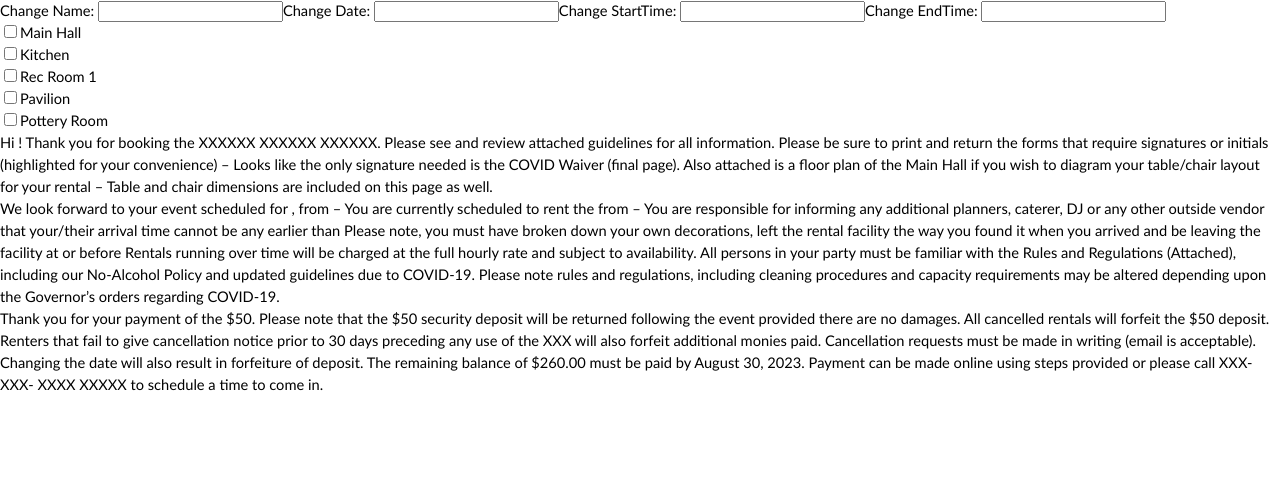
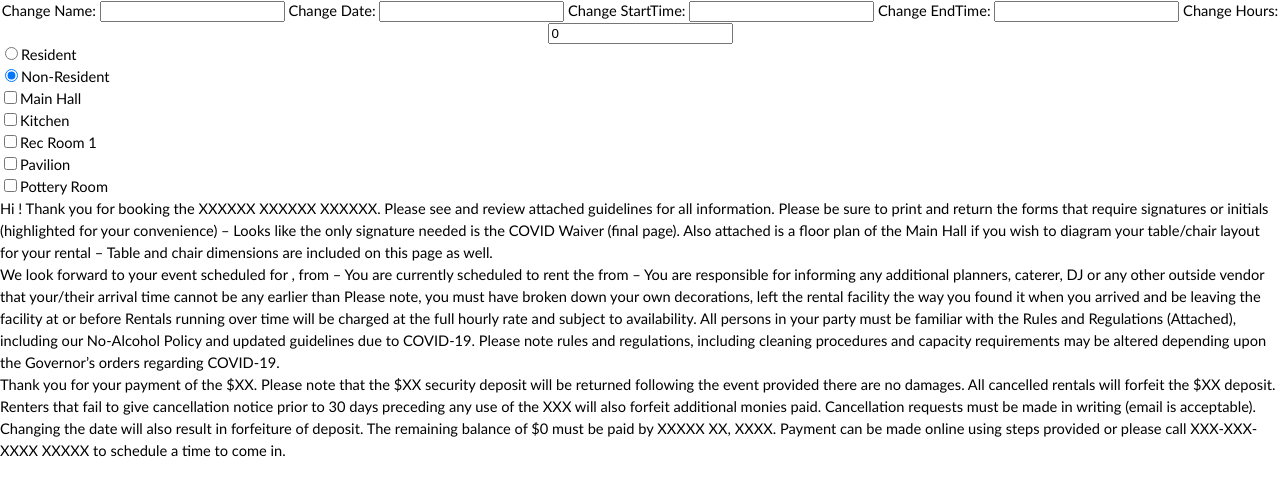
Before and after one commit to mlorang/Confirmation-Email, a React (Create React App) app: page / in a window 1280 px wide. Shown: the top 496 px of the page. Built offline with nearby package versions, Linux system fonts and the light colour scheme.

Commit message:
progress Jun 21

```diff
--- a/src/App.tsx
+++ b/src/App.tsx
@@ -1,6 +1,7 @@
 import React, { useState } from 'react';
 import BalanceDue from './components/BalanceDue';
 import ChangeEveryting from './components/ChangeEveryting';
+import ChangeRoom from './components/ChangeRoom';
 import DateTimeAndRoom from './components/DateTimeAndRoom';
 import Name from './components/Name';
 import './style.css';
@@ -12,15 +13,37 @@ function App(): JSX.Element {
   const [endTime, setEndTime] = useState<string>("");
   const [rooms, setRooms] = useState<string>("");
   const [balanceDue, setBalanceDue] = useState<string>("");
+  const [resident, setResident] = useState<string>("Non-Resident");
+  const [hours, setHours] = useState<number>(0);
+  const [price, setPrice] = useState<number>(0);
   const isResident = ["Resident","Non-Resident"];
 
   return (
     <div>
       <div className='body'>
-        <ChangeEveryting name={name} setName={setName} date={date} setDate={setDate} startTime={startTime} setStartTime={setStartTime} endTime={endTime} setEndTime={setEndTime} rooms={rooms} setRooms={setRooms} balanceDue={balanceDue} setBalanceDue={setBalanceDue}></ChangeEveryting>
-        <Name name={name}></Name>
-        <DateTimeAndRoom date={date} startTime={startTime}  endTime={endTime}  rooms={rooms} ></DateTimeAndRoom>
-        <BalanceDue></BalanceDue>
+        <ChangeEveryting
+          name={name} setName={setName}
+          date={date} setDate={setDate}
+          startTime={startTime} setStartTime={setStartTime}
+          endTime={endTime} setEndTime={setEndTime}
+          balanceDue={balanceDue} setBalanceDue={setBalanceDue}
+          isResident={isResident} resident={resident} setResident={setResident}
+          hours={hours} setHours={setHours}
+          price={price} setPrice={setPrice}></ChangeEveryting>
+
+          <ChangeRoom rooms={rooms} setRooms={setRooms}></ChangeRoom>
+        <Name
+          name={name}></Name>
+
+        <DateTimeAndRoom
+          date={date}
+          startTime={startTime}  endTime={endTime}
+          rooms={rooms}></DateTimeAndRoom>
+
+        <BalanceDue
+          resident={resident}
+          hours={hours}
+          price={price}></BalanceDue>
       </div>
     </div>
   );
--- a/src/components/BalanceDue.tsx
+++ b/src/components/BalanceDue.tsx
@@ -1,13 +1,20 @@
-import React from 'react'
 
-function BalanceDue(): JSX.Element {
+
+interface Options {
+  resident: string;
+  hours: number;
+  price: number;
+}
+
+function BalanceDue({resident, hours, price}: Options): JSX.Element {
+
   return (
-    <div>Thank you for your payment of the $50. Please note that the $50 security deposit will be returned
-    following the event provided there are no damages. All cancelled rentals will forfeit the $50 deposit.
+    <div>Thank you for your payment of the $XX. Please note that the $XX security deposit will be returned
+    following the event provided there are no damages. All cancelled rentals will forfeit the $XX deposit.
     Renters that fail to give cancellation notice prior to 30 days preceding any use of the XXX will also
     forfeit additional monies paid. Cancellation requests must be made in writing (email is acceptable).
-    Changing the date will also result in forfeiture of deposit.  The remaining balance of $260.00 must be
-    paid by August 30, 2023. Payment can be made online using steps provided or please call XXX-XXX-
+    Changing the date will also result in forfeiture of deposit.  The remaining balance of ${price} must be
+    paid by XXXXX XX, XXXX. Payment can be made online using steps provided or please call XXX-XXX-
     XXXX XXXXX to schedule a time to come in. </div>
   )
 }
--- a/src/components/ChangeEveryting.tsx
+++ b/src/components/ChangeEveryting.tsx
@@ -1,5 +1,4 @@
-import { stringify } from 'querystring';
-import React, { useState } from 'react'
+import React from 'react'
 import {Form} from "react-bootstrap";
 
 interface Everything {
@@ -11,28 +10,26 @@ interface Everything {
     setStartTime: (newString: string) => void;
     endTime: string;
     setEndTime: (newString: string) => void;
-    rooms: string;
-    setRooms: (newString: string) => void;
     balanceDue: string
     setBalanceDue: (newString: string) => void;
+    isResident: string[];
+    resident: string;
+    setResident: (newString: string) => void;
+    hours: number;
+    setHours: (newNumber: number) => void;
+    price: number;
+    setPrice: (newNumber: number) => void;
 }
 
-function ChangeEveryting({name , setName , date, setDate , startTime , setStartTime , endTime , setEndTime , rooms , setRooms , balanceDue , setBalanceDue}: Everything) {
-    const ROOMS = ["Main Hall", "Kitchen", "Rec Room 1 ", "Pavilion", "Pottery Room"];
-    const [checkedState, setCheckedState] = useState<boolean[]>([false,false,false,false,false]);
+function ChangeEveryting({name , setName ,
+    date, setDate , startTime ,
+    setStartTime , endTime ,
+    setEndTime , balanceDue , setBalanceDue ,
+    isResident, resident,
+    setResident, hours, setHours, price, setPrice}: Everything) {
+    const RESIDENTS = ["Resident","Non-Resident"];
 
-    function handleOnChange(position: number) {
-        const temp = !checkedState[position];
-        const tempChecked = checkedState;
-        tempChecked[position] = temp;
-        const updateCheckedState = tempChecked;
-        console.log(updateCheckedState);
-        setCheckedState(updateCheckedState);
-        let text: string[] = [];
 
-        updateCheckedState.map((index: boolean ,  position: number):number => index === true ? text.push(ROOMS[position]) : 0);
-        setRooms(text.join(" and "))
-    }
 
 
 
@@ -49,25 +46,62 @@ function ChangeEveryting({name , setName , date, setDate , startTime , setStartT
     function updateEndTime(event: React.ChangeEvent<HTMLInputElement>) {
         setEndTime(event.target.value);
       }
+    function updateResident(event: React.ChangeEvent<HTMLInputElement>) {
+      setResident(event.target.value);
+      }
+    function updateHours(event: React.ChangeEvent<HTMLInputElement>) {
+      if (isNaN(parseInt(event.target.value)) || parseInt(event.target.value) >= 0) {
+        setHours(parseInt(event.target.value) || 0);
+        if(resident === "Non-Resident") {
+          price = hours * 65;
+          setPrice(price);
+          console.log(price);
+        }
+        else{
+          const temp = hours * 65;
+          setPrice(temp);
+          console.log(price);
+        }
+      }
+    }
+    function updatePrice(resident: string, hours: number) {
+      if(resident === "Non-Resident") {
+        const temp = hours * 65;
+        setPrice(temp);
+      }
+      else{
+        const temp = hours * 65;
+        setPrice(temp);
+      }
+    }
   return (
+    <div>
+    <div style={{textAlign: 'center'}}>
     <Form.Group controlId="formAnswerbox">
-        <Form.Label>Change Name: </Form.Label>
+        <Form.Label> Change Name: </Form.Label>
         <Form.Control value={name} onChange={updateName} />
-        <Form.Label>Change Date: </Form.Label>
+        <Form.Label> Change Date: </Form.Label>
         <Form.Control value={date} onChange={updateDate} />
-        <Form.Label>Change StartTime: </Form.Label>
+        <Form.Label> Change StartTime: </Form.Label>
         <Form.Control value={startTime} onChange={updateStartTime} />
-        <Form.Label>Change EndTime: </Form.Label>
+        <Form.Label> Change EndTime: </Form.Label>
         <Form.Control value={endTime} onChange={updateEndTime} />
-        {ROOMS.map((choice: string, index: number) =>
-        (<Form.Check type="checkbox"
+        <Form.Label> Change Hours: </Form.Label>
+        <Form.Control value={hours} onChange={updateHours} />
+        </Form.Group>
+        </div>
+
+        {RESIDENTS.map((choice: string) => (
+          <Form.Check
+            inline
+            type="radio"
+            onChange={updateResident}
             label={choice}
             value={choice}
-            onChange={() => handleOnChange(index)}
-        />))}
-
-
-    </Form.Group>
+            checked={choice === resident}
+            />
+        ))}
+        </div>
   )
 }
 
--- /dev/null
+++ b/src/components/ChangeRoom.tsx
@@ -0,0 +1,43 @@
+import React, { useState } from 'react'
+import { Form } from 'react-bootstrap';
+
+interface AllRooms {
+    rooms: string;
+    setRooms: (newString: string) => void;
+
+}
+
+function ChangeRoom({rooms, setRooms}: AllRooms) {
+    const ROOMS = ["Main Hall", "Kitchen", "Rec Room 1 ", "Pavilion", "Pottery Room"];
+    const [checkedState, setCheckedState] = useState<boolean[]>([false,false,false,false,false]);
+
+    function handleOnChange(position: number) {
+        const temp = !checkedState[position];
+        const tempChecked = checkedState;
+        tempChecked[position] = temp;
+        const updateCheckedState = tempChecked;
+        console.log(updateCheckedState);
+        setCheckedState(updateCheckedState);
+        let text: string[] = [];
+
+        updateCheckedState.map((index: boolean ,  position: number):number => index === true ? text.push(ROOMS[position]) : 0);
+        setRooms(text.join(" and "));
+        console.log(text.join(" and "));
+        console.log(updateCheckedState);
+    }
+
+  return (
+    <div><Form.Group controlId="formAnswerbox">
+    {ROOMS.map((choice: string, index: number) =>
+    (<Form.Check
+        inline
+        type="checkbox"
+        label={choice}
+        value={choice}
+        onChange={() => handleOnChange(index)}
+    />))}
+    </Form.Group></div>
+  )
+}
+
+export default ChangeRoom
--- a/src/components/DateTimeAndRoom.tsx
+++ b/src/components/DateTimeAndRoom.tsx
@@ -1,5 +1,4 @@
 import React from 'react'
-import { Form } from 'react-bootstrap';
 import '../style.css';
 
 interface RentalDateTimeRoom {
```
Also changed, not shown: package.json (+5 -3 lines).
